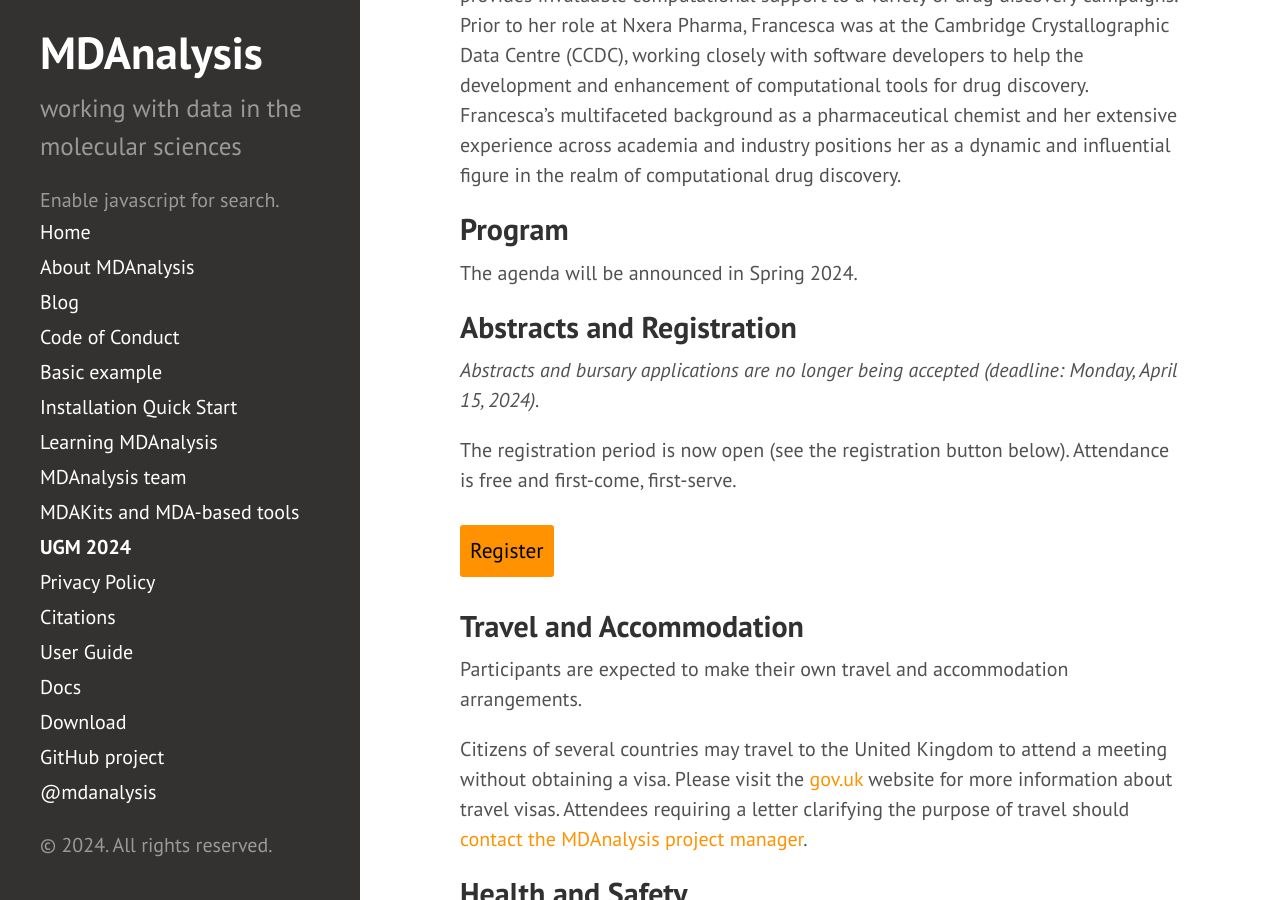
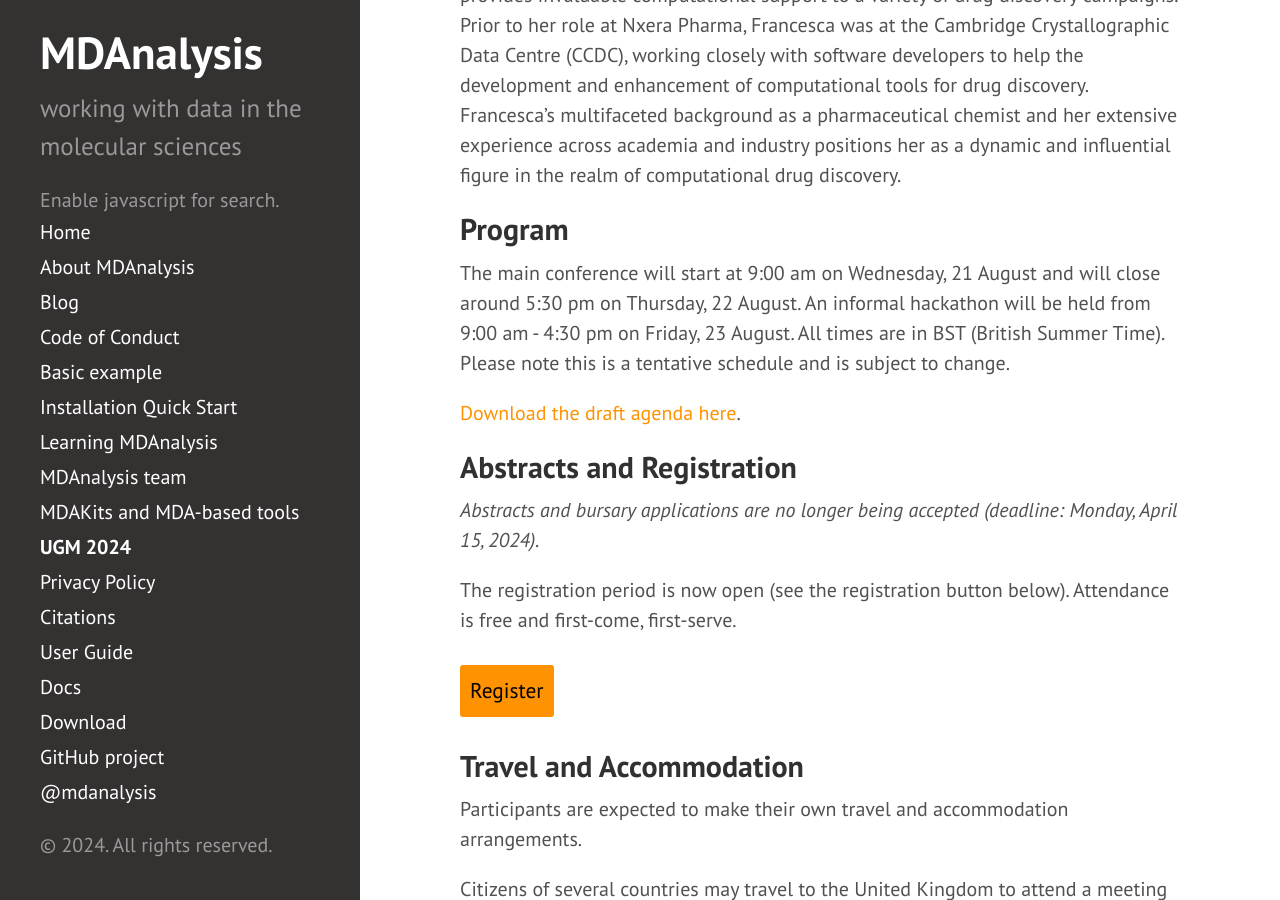
Before and after one commit to MDAnalysis/MDAnalysis.github.io, a Jekyll site: the page built from pages/ugm2024.md, in a window 1280 px wide and 900 px high, scrolled down 1665 px. Built offline with Jekyll 4.4.1, drawn with Linux system fonts in a browser that asks for light colours; comment, search, counter and statistics services are not loaded.

Commit message:
Add draft agenda link

```diff
--- a/pages/ugm2024.md
+++ b/pages/ugm2024.md
@@ -36,7 +36,9 @@ style="float: left; width: 220px; height: 220px; border-radius: 20px; border: 15
 Francesca is a computational chemist with over a decade expertise in target assessment, hit identification and lead optimisation. After obtaining a Ph.D. in Biotechnology, Francesca embarked on a distinguished career path. With five years of postdoctoral fellowships Francesca’s work centered on characterising the structural and dynamical properties of complex biological systems, including proteins and protein-ligand complexes, biological membranes and biomaterials. In 2023, Francesca joined Nxera Pharma (formerly Sosei Heptares), a renowned player in the pharmaceutical industry, where she now provides invaluable computational support to a variety of drug discovery campaigns. Prior to her role at Nxera Pharma, Francesca was at the Cambridge Crystallographic Data Centre (CCDC), working closely with software developers to help the development and enhancement of computational tools for drug discovery. Francesca's multifaceted background as a pharmaceutical chemist and her extensive experience across academia and industry positions her as a dynamic and influential figure in the realm of computational drug discovery.
 
 ## Program
-The agenda will be announced in Spring 2024.
+The main conference will start at 9:00 am on Wednesday, 21 August and will close around 5:30 pm on Thursday, 22 August. An informal hackathon will be held from 9:00 am - 4:30 pm on Friday, 23 August. All times are in BST (British Summer Time). Please note this is a tentative schedule and is subject to change.
+
+[Download the draft agenda here][agenda].
 
 ## Abstracts and Registration
 *Abstracts and bursary applications are no longer being accepted (deadline: Monday, April 15, 2024).*
```
Also changed, not shown: other parts of pages/ugm2024.md (+1 -3 lines).
